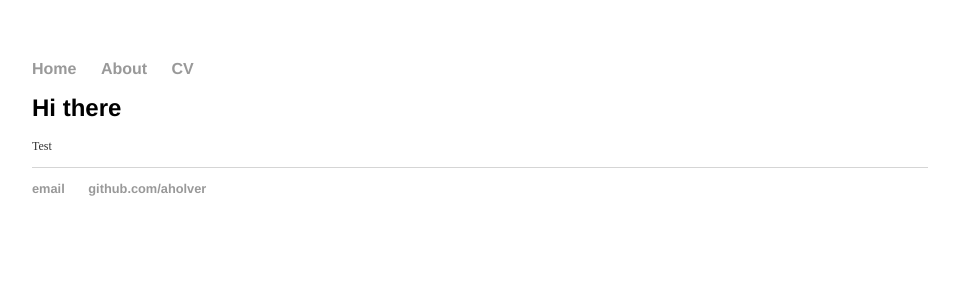
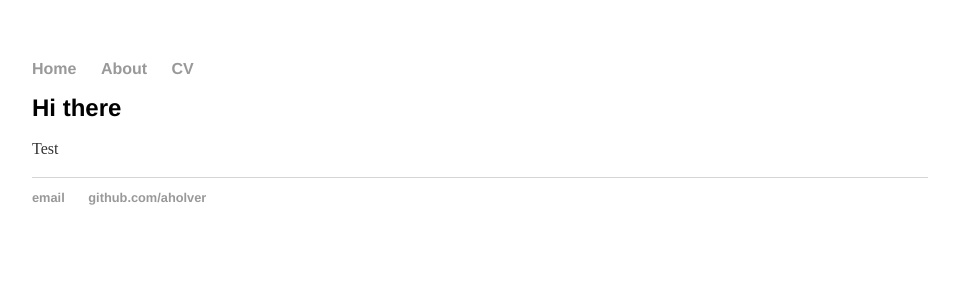
Before and after one commit to aholver/aholver.github.io, a Jekyll site: the page built from about/index.html, in a window 1280 px wide. Shown: the top 300 px of the page, without its empty margins (160-1119 px from the left). Built offline with Jekyll 4.4.1, drawn with Linux system fonts in a browser that asks for light colours.

Commit message:
Update main.css

```diff
--- a/css/main.css
+++ b/css/main.css
@@ -24,7 +24,7 @@ h1 {
     font-family:'Helvetica', 'Arial', 'Sans-Serif';
 }
 p {
-    font-size: 0.75em;
+    font-size: 1.0em;
     line-height: 1.4em;
     color: #333;
 }
```
